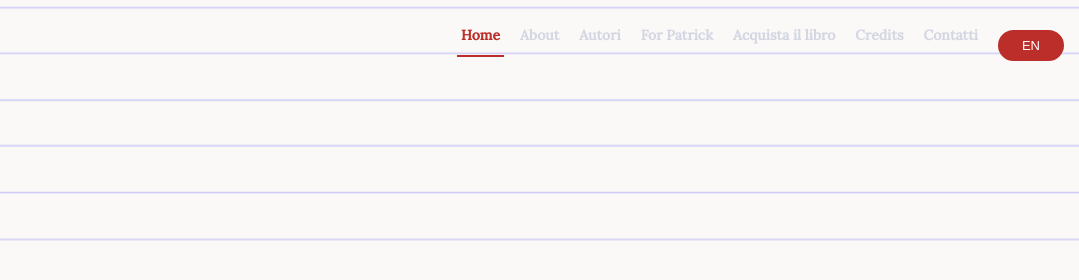
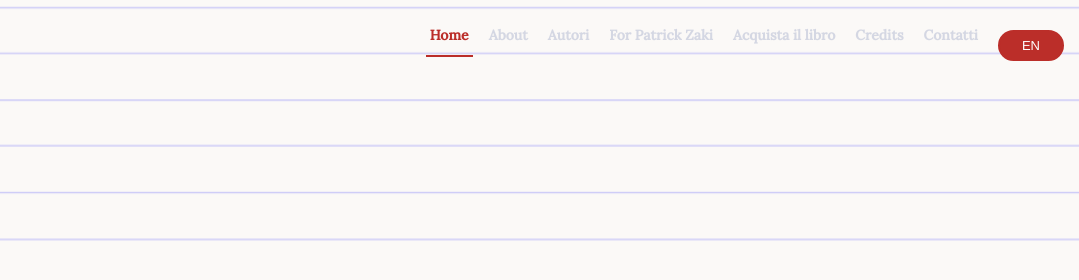
Before and after one commit to dersuchendee/acartescoperte2, a plain HTML site: page index.html in a window 1280 px wide. Shown: the top 280 px of the page, 201-1280 px from the left. Drawn offline with nearby package versions, Linux system fonts and the light colour scheme.

Commit message:
Update index.html

```diff
--- a/index.html
+++ b/index.html
@@ -59,7 +59,7 @@
           <li><a class="nav-link scrollto active" href="#hero">Home</a></li>
           <li><a class="nav-link scrollto" href="#about">About</a></li>
           <li><a class="nav-link scrollto" href="#speakers">Autori</a></li>
-          <li><a class="nav-link scrollto" href="#schedule">For Patrick</a></li>
+          <li><a class="nav-link scrollto" href="#schedule">For Patrick Zaki</a></li>
           <li><a class="nav-link scrollto" href="#venue">Acquista il libro</a></li>
           <li><a class="nav-link scrollto" href="#venue">Credits</a></li>
           <!--<li><a class="nav-link scrollto" href="#hotels">Hotels</a></li>
@@ -841,7 +841,7 @@
     <section id="schedule" class="section-with-bg">
       <div class="container" data-aos="fade-up">
         <div class="section-header">
-          <h2>For Patrick Zaky</h2>
+          <h2>For Patrick Zaki</h2>
           <p>Lorem ipsum dolor sit amet, consectetur adipisci elit, sed eiusmod tempor incidunt ut labore et dolore magna aliqua. Ut enim ad minim veniam, quis nostrum exercitationem ullam corporis suscipit laboriosam, nisi ut aliquid ex ea commodi consequatur. Quis aute iure reprehenderit in voluptate velit esse cillum dolore eu fugiat nulla pariatur. Excepteur sint obcaecat cupiditat non proident, sunt in culpa qui officia deserunt mollit anim id est laborum.</p>
         </div>
 
```
